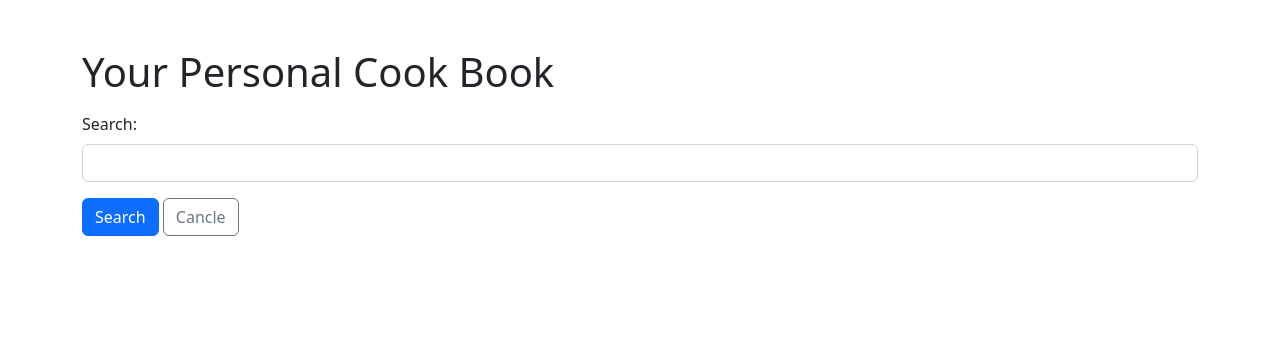
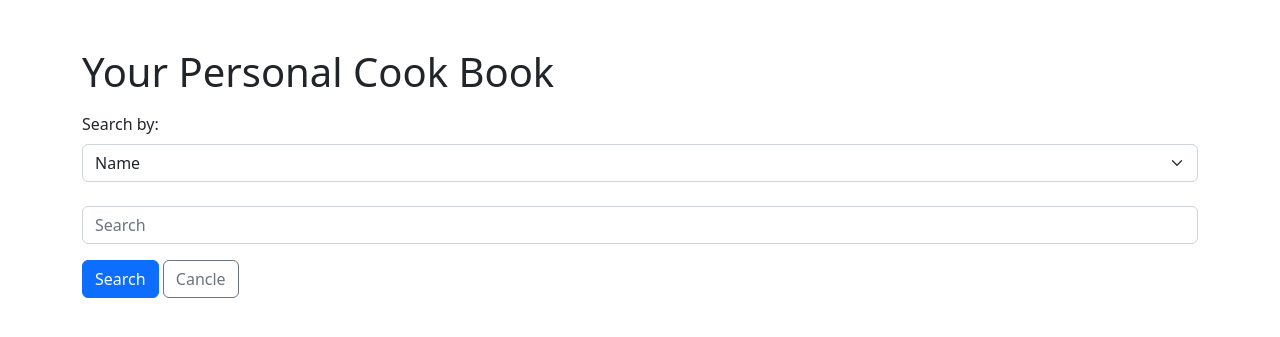
Before and after one commit to ajna0501/Cookingn-book, a Flask app: page /searchMeal in a window 1280 px wide. Shown: the top 337 px of the page. Run offline with Flask 2, Linux system fonts and the light colour scheme.

Commit message:
geting search
I need to change time to integer

```diff
--- a/app.py
+++ b/app.py
@@ -1,5 +1,5 @@
 
-from flask import Flask,render_template,request, redirect#
+from flask import Flask,render_template,request, redirect, flash#
 from flask_sqlalchemy import SQLAlchemy
 
 app = Flask(__name__)
@@ -54,14 +54,31 @@ def add_meal():
     db.session.commit() # save to database
 
 
+
     #if error occurs return to the main page
     return redirect("/")
 
 #searching meth
-@app.route("/search-recipes",methods = ["POST"])
+@app.route("/search-recipes",methods = ["POST","GET"])
 def searchMeal():
 
     search= request.form.get("searchitem")
+    serachOption=request.form.get("searchoption")
+
+    print(search)
+    print(serachOption)
+
+    if serachOption == "name":
+        n=Meal.query.filter(Meal.name ==search).all()
+        print(n)
+    if serachOption == "time":
+        t=Meal.query.filter(Meal.time ==search).all()
+        print(t)
+    if serachOption == "ingredients":
+        i=Meal.query.filter(Meal.ingredients ==search).all()
+        print(i)
+
+
 
 
 
--- a/templates/search_meal.html
+++ b/templates/search_meal.html
@@ -16,8 +16,16 @@
 
     <form action ="/search-recipes" method = "post">
         <div class = "mb-3">
-            <label for ="meal_name" class ="form-label">Search:</label>
-            <input type = "text" required class = "form-control" name = "searchitem" id = "searchitem">
+            <label for ="meal_name" class ="form-label">Search by:</label>
+            <br>
+            <select class="form-select" aria-label="Default select example" name="searchoption">
+                <option selected value="name" >Name</option>
+                <option value="time" >Cooking Time</option>
+                <option value="ingredients" >Ingredients</option>
+
+              </select>
+              <br>
+            <input type = "text" required class = "form-control" placeholder="Search" aria-label="Search" name = "searchitem" id = "searchitem">
         </div>
 
         <div>
```
Also changed, not shown: db.sqlite.
